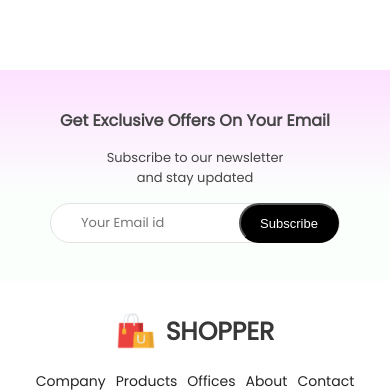
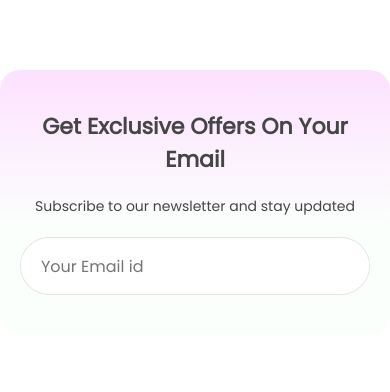
Before and after one commit to karthiktangeti/Shopper-MERN, a React (Create React App) app in the folder frontend/: page / in a window 390 px wide. Shown: the part 2785-3177 px from the top of the page. Built offline with nearby package versions, Linux system fonts and the light colour scheme; no server answers.

Commit message:
Fix newsletter responsive layout

```diff
--- a/frontend/src/components/NewsLetter/NewsLetter.css
+++ b/frontend/src/components/NewsLetter/NewsLetter.css
@@ -1,145 +1,71 @@
 .newsletter {
-  width: 65%;
-  height: 40vh;
+  max-width: 1200px; /* FIX 1 */
+  margin: 80px auto 150px auto;
+  padding: 40px 20px; /* FIX 2 */
   display: flex;
   flex-direction: column;
   align-items: center;
   justify-content: center;
-  margin: auto;
-  padding: 0px 140px;
-  margin-bottom: 150px;
+  gap: 25px;
   background: linear-gradient(180deg, #fde1ff 0%, #e1ffea22 60%);
-  gap: 30px;
+  border-radius: 20px;
 }
+
 .newsletter h1 {
   color: #454545;
-  font-size: 55px;
+  font-size: clamp(22px, 4vw, 55px); /* FIX 3 */
   font-weight: 600;
+  text-align: center;
 }
+
 .newsletter p {
   color: #454545;
-  font-size: 20px;
+  font-size: clamp(14px, 2vw, 20px);
+  text-align: center;
+  max-width: 600px;
 }
+
+.newsletter form,
 .newsletter div {
   display: flex;
   align-items: center;
-  justify-content: space-between;
+  width: 100%;
+  max-width: 600px; /* FIX 4 */
   background: white;
-  width: 730px;
-  height: 70px;
   border-radius: 80px;
   border: 1px solid #e3e3e3;
+  overflow: hidden;
 }
+
 .newsletter input {
-  width: 500px;
-  margin-left: 30px;
+  flex: 1; /* FIX 5 */
+  padding: 0 20px;
   border: none;
   outline: none;
   color: #616161;
   font-family: poppins;
   font-size: 16px;
 }
+
 .newsletter div button {
-  width: 210px;
-  height: 70px;
-  border-radius: 80px;
+  padding: 0 28px;
+  height: 56px;
   background: black;
   color: white;
-  font-size: 16px;
+  font-size: 15px;
   cursor: pointer;
+  border: none;
+  white-space: nowrap;
 }
-@media (max-width: 1280px) {
+
+/* MOBILE */
+@media (max-width: 768px) {
   .newsletter {
-    padding: 0px 80px;
-    margin-bottom: 120px;
+    margin-bottom: 80px;
     gap: 20px;
   }
-  .newsletter h1 {
-    font-size: 36px;
-  }
-  .newsletter p {
-    font-size: 16px;
-  }
+
   .newsletter div {
-    width: 600px;
-    height: 60px;
-  }
-  .newsletter div input {
-    width: 400px;
-  }
-  .newsletter div button {
-    width: 160px;
-    height: 60px;
+    max-width: 100%;
   }
 }
-@media (max-width: 1024px) {
-  .newsletter {
-    margin-bottom: 60px;
-  }
-  .newsletter h1 {
-    font-size: 30px;
-  }
-  .newsletter p {
-    font-size: 14px;
-  }
-  .newsletter div {
-    width: 500px;
-    height: 50px;
-  }
-  .newsletter div input {
-    width: 300px;
-    font-size: 14px;
-  }
-  .newsletter div button {
-    width: 120px;
-    height: 50px;
-    font-size: 14px;
-  }
-}
-@media (max-width: 800px) {
-  .newsletter {
-    margin-bottom: 30px;
-    height: 35vh;
-  }
-  .newsletter h1 {
-    font-size: 18px;
-  }
-  .newsletter p {
-    font-size: 12px;
-  }
-  .newsletter div {
-    width: 400px;
-    height: 40px;
-  }
-  .newsletter div input {
-    width: 200px;
-    font-size: 13px;
-  }
-  .newsletter div button {
-    width: 100px;
-    height: 40px;
-    font-size: 13px;
-  }
-}
-@media (max-width: 500px) {
-  .newsletter {
-    height: 25vh;
-    width: 100%;
-    padding: 0;
-    gap: 15px;
-  }
-  .newsletter h1 {
-    font-size: 16px;
-  }
-  .newsletter p {
-    font-size: 13px;
-    max-width: 200px;
-    text-align: center;
-  }
-  .newsletter div {
-    width: 290px;
-  }
-  .newsletter div input {
-    width: 130px;
-  }
-}
```
